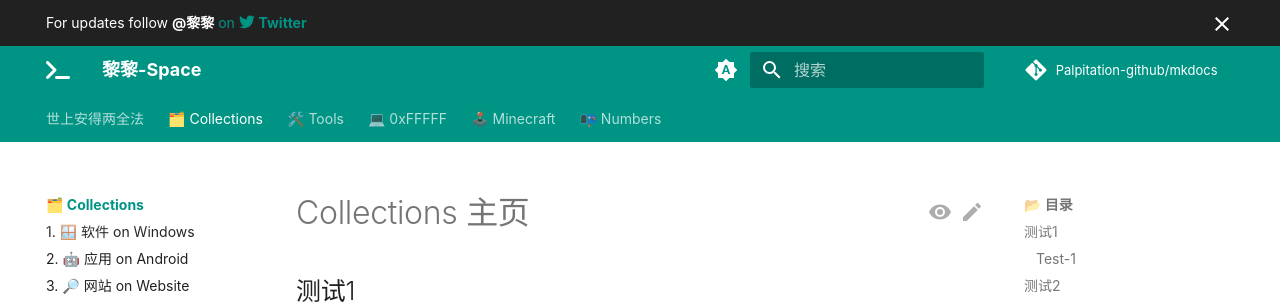
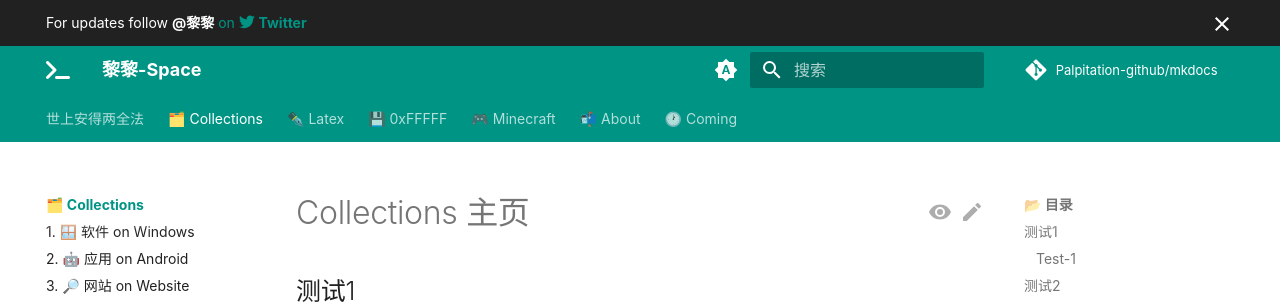
Before and after one commit to Palpitation-github/mkdocs, an MkDocs documentation site: the page built from docs/collections/index.md, in a window 1280 px wide. Shown: the top 304 px of the page. Built offline with MkDocs 1.6.1 and Material for MkDocs 9.7.7, drawn with Linux system fonts in a browser that asks for light colours; some web fonts are replaced; comment, search, counter and statistics services are not loaded; some of the changed lines change nothing that is shown.

Commit message:
:wrench: 更新 mkdocs-material 配置 mkdocs.yml

```diff
--- a/mkdocs.yml
+++ b/mkdocs.yml
@@ -222,11 +222,11 @@ nav:
     - 1. 🪟 软件 on Windows: collections/windows.md
     - 2. 🤖 应用 on Android: collections/android.md
     - 3. 🔎 网站 on Website: collections/website.md
-  - 🛠️ Tools:
-    - tools/index.md
-    - Page 1: tools/page-1.md
-    - Page 2: tools/page-2.md
-  - 💻 0xFFFFF:
+  - ✒️ Latex:
+    - latex/index.md
+    - 1. 📈 绘图 PGF Plots: latex/pgfplots.md
+    - 2. 📉 绘图 Tikz Euclide: latex/tikz_euclide.md
+  - 💾 0xFFFFF:
     - 0xfffff/index.md
     - 🔱 Programming languages:
       - 0xfffff/languages/index.md
@@ -237,17 +237,17 @@ nav:
       - 5. 🦀 Rust: 0xfffff/languages/rs.md
       - 6. 🎨 CSS: 0xfffff/languages/cs.md
       - 7. 📌 JavaScript: 0xfffff/languages/js.md
-    - 🔱 Latex:
-      - 0xfffff/latex/index.md
-      - 1. 📈 PGF Plots: 0xfffff/latex/pgfplots.md
-      - 2. 📉 Tikz Euclide: 0xfffff/latex/tikz_euclide.md
-  - 🕹️ Minecraft:
+  - 🎮 Minecraft:
     - minecraft/index.md
-    - 1. 🪵材质包 Resource packs: minecraft/resource_packs.md
-    - 2. 📽️光影 Shaderpacks: minecraft/shaderpacks.md
-    - 3. 🎲模组 Mods: minecraft/mods.md
-    - 4. ➕其他 Others: minecraft/others.md
-  - 📭 Numbers:
+    - 1. 🪵 材质包 Resource packs: minecraft/resource_packs.md
+    - 2. 📽️ 光影 Shaderpacks: minecraft/shaderpacks.md
+    - 3. 🎲 模组 Mods: minecraft/mods.md
+    - 4. ➕ 其他 Others: minecraft/others.md
+  - 📬 About:
+    - about/index.md
+    - 1. 🏡 主题 Theme: about/mkdocs.md
+    - 2. 🛹 联系 Contact: about/page-2.md
+  - 🕐 Coming:
     - numbers/index.md
 # 插件配置
 plugins:
```
